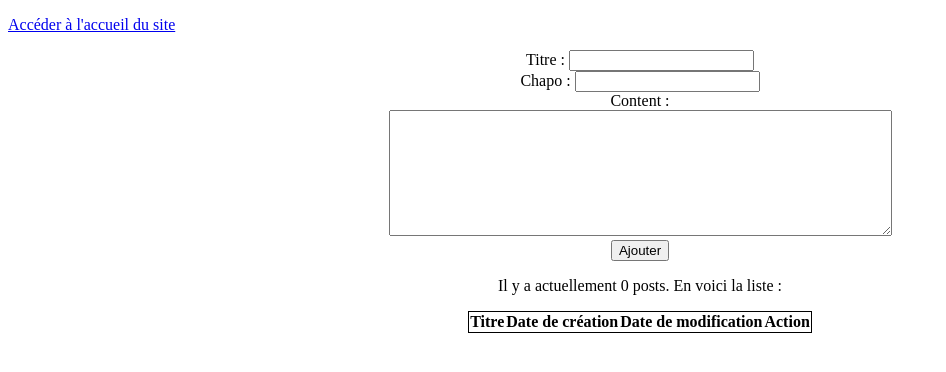
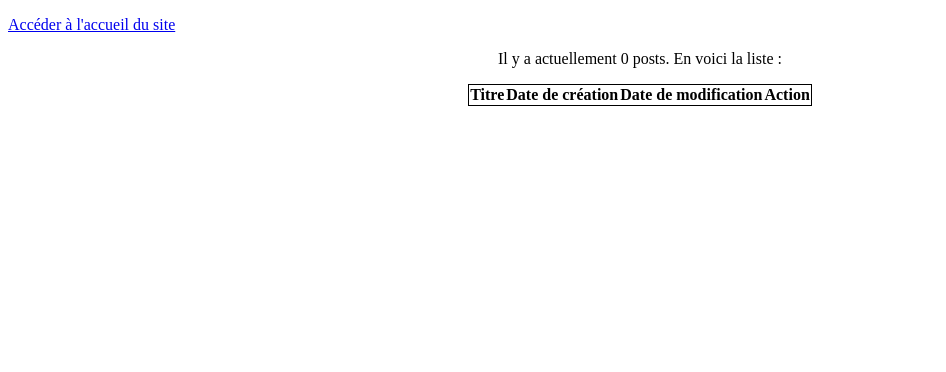
Before and after one commit to FrancisRodier78/Blog, a PHP site: page /admin in a window 1280 px wide. Shown: the top 372 px of the page, without its empty margins (0-946 px from the left). Run offline with PHP 8.4, Linux system fonts and the light colour scheme; data that the repository does not hold is empty.

Commit message:
forgotten files from the previous commit

```diff
--- a/admin.php
+++ b/admin.php
@@ -14,28 +14,4 @@ if (isset($_GET['supprimer'])) {
   $message = 'Le post a bien été supprimé !';
 }
 
-if (isset($_POST['titre'])) {
-  $post = new Post(
-    [
-      'titre' => $_POST['titre'],
-      'chapo' => $_POST['chapo'],
-      'content' => $_POST['content']
-    ]
-  );
-
-  if (isset($_POST['id'])) {
-    $post->setId($_POST['id']);
-  }
-
-  if ($post->isValid()) {
-    $managerPost->savePost($post);
-
-    $message = $post->isNew() ? 'Le post a bien été ajouté !' : 'Le post a bien été modifié !';
-  } else {
-    $erreurs = $post->getErreurs();
-
-    $message = $post->isNew() ? 'Le post n\'a pas été ajouté !' : 'Le post n\'a pas été modifié !';
-  }
-}
-
 require 'view/frontend/adminView.php';
--- a/view/frontend/adminView.php
+++ b/view/frontend/adminView.php
@@ -24,36 +24,6 @@
   <body>
     <p><a href=".">Accéder à l'accueil du site</a></p>
 
-    <form action="admin.php" method="post">
-      <p style="text-align: center">
-        <?php
-        if (isset($message)) {
-          echo $message, '<br />';
-        }
-        ?>
-          <?php if (isset($erreurs) && in_array(Post::TITRE_INVALIDE, $erreurs)) echo 'Le titre est invalide.<br />'; ?>
-          Titre : <input type="text" name="titre" value="<?php if (isset($post)) echo $post->getTitre(); ?>" /><br />
-
-          <?php if (isset($erreurs) && in_array(Post::CHAPO_INVALIDE, $erreurs)) echo 'Le chapo est invalide.<br />'; ?>
-          Chapo : <input type="text" name="chapo" value="<?php if (isset($post)) echo $post->getChapo(); ?>" /><br />
-
-          <?php if (isset($erreurs) && in_array(Post::CONTENU_INVALIDE, $erreurs)) echo 'Le contenu est invalide.<br />'; ?>
-          Content :<br /><textarea rows="8" cols="60" name="content"><?php if (isset($post)) echo $post->getContent(); ?></textarea><br />
-        <?php
-        if(isset($post) && !$post->isNew()) {
-          ?>
-          <input type="hidden" name="id" value="<?= $post->getId() ?>" />
-          <input type="submit" value="Modifier" name="modifier" />
-          <?php
-        } else {
-          ?>
-          <input type="submit" value="Ajouter" />
-          <?php
-        }
-        ?>
-      </p>
-    </form>
-
     <p style="text-align: center">Il y a actuellement <?= $managerPost->countPost() ?> posts. En voici la liste :</p>
 
     <table>
```
Also changed, not shown: index.php (+12 -26 lines).
